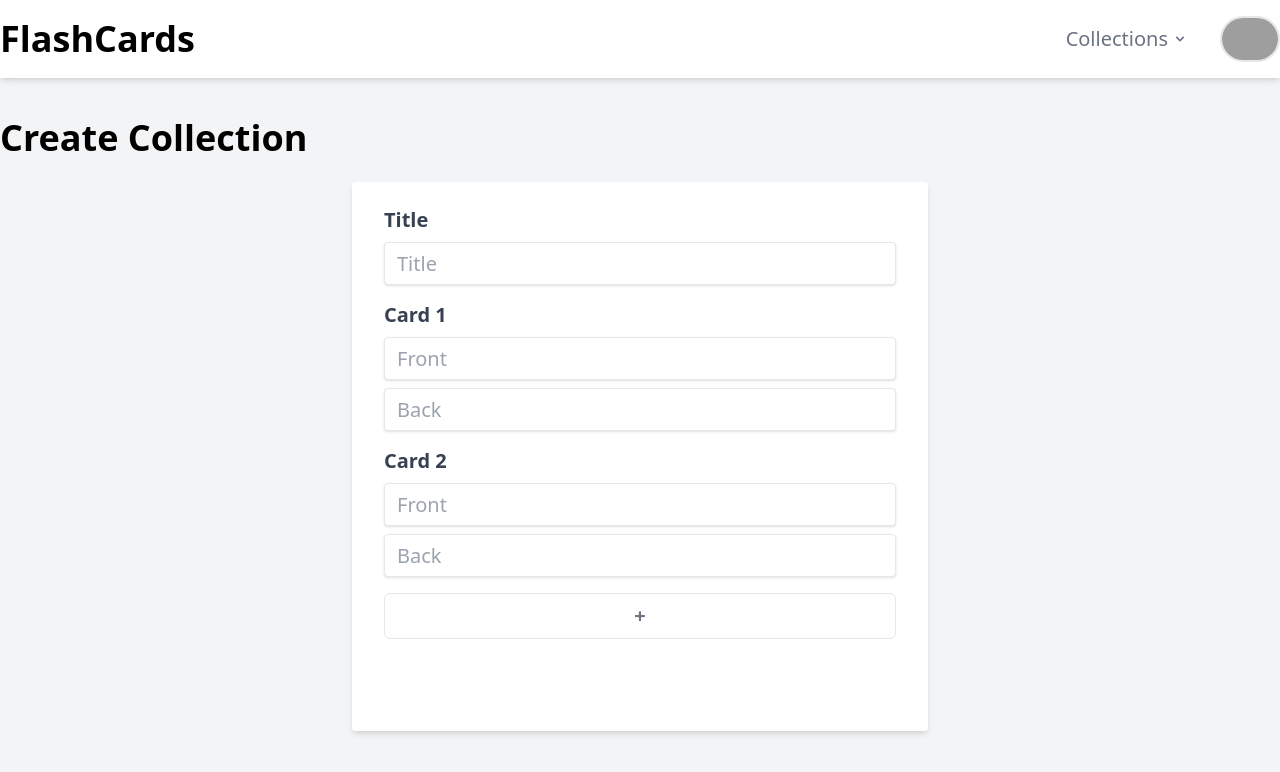
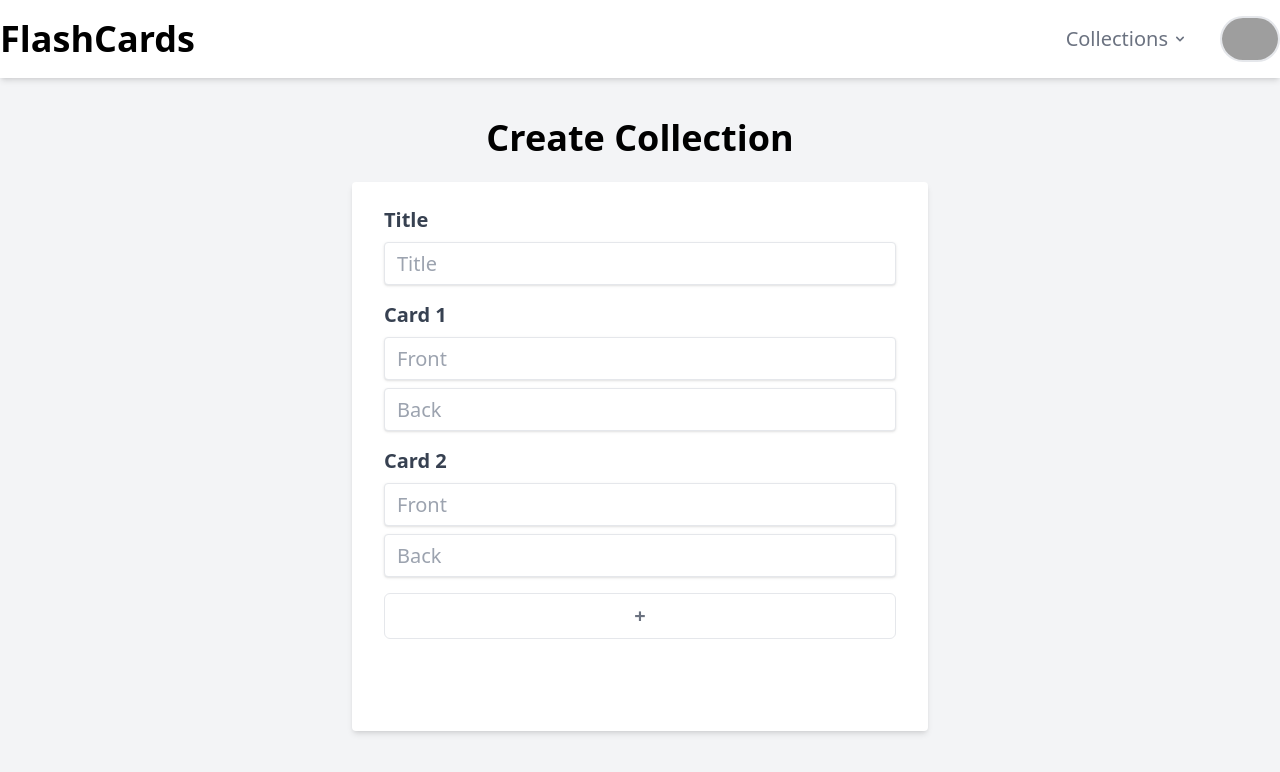
Before and after one commit to yap8/flashcards, a React (Create React App) app in the folder client/: page /collections/create in a window 1280 px wide. Shown: the top 772 px of the page. Built offline with nearby package versions, Linux system fonts and the light colour scheme; sample sign-in values are in the browser's storage; grey boxes are pictures that could not be loaded.

Commit message:
centered Title

```diff
--- a/client/src/pages/Collections/CollectionsForm.js
+++ b/client/src/pages/Collections/CollectionsForm.js
@@ -75,7 +75,7 @@ const CollectionsForm = () => {
   return (
     <section>
       <div className="container mx-auto pt-10">
-        <Title center>Create Collection</Title>
+        <Title className="text-center">Create Collection</Title>
         <Form onSubmit={ handleSubmit } className="max-w-xl">
           <FormGroup>
             <FormInput
```
